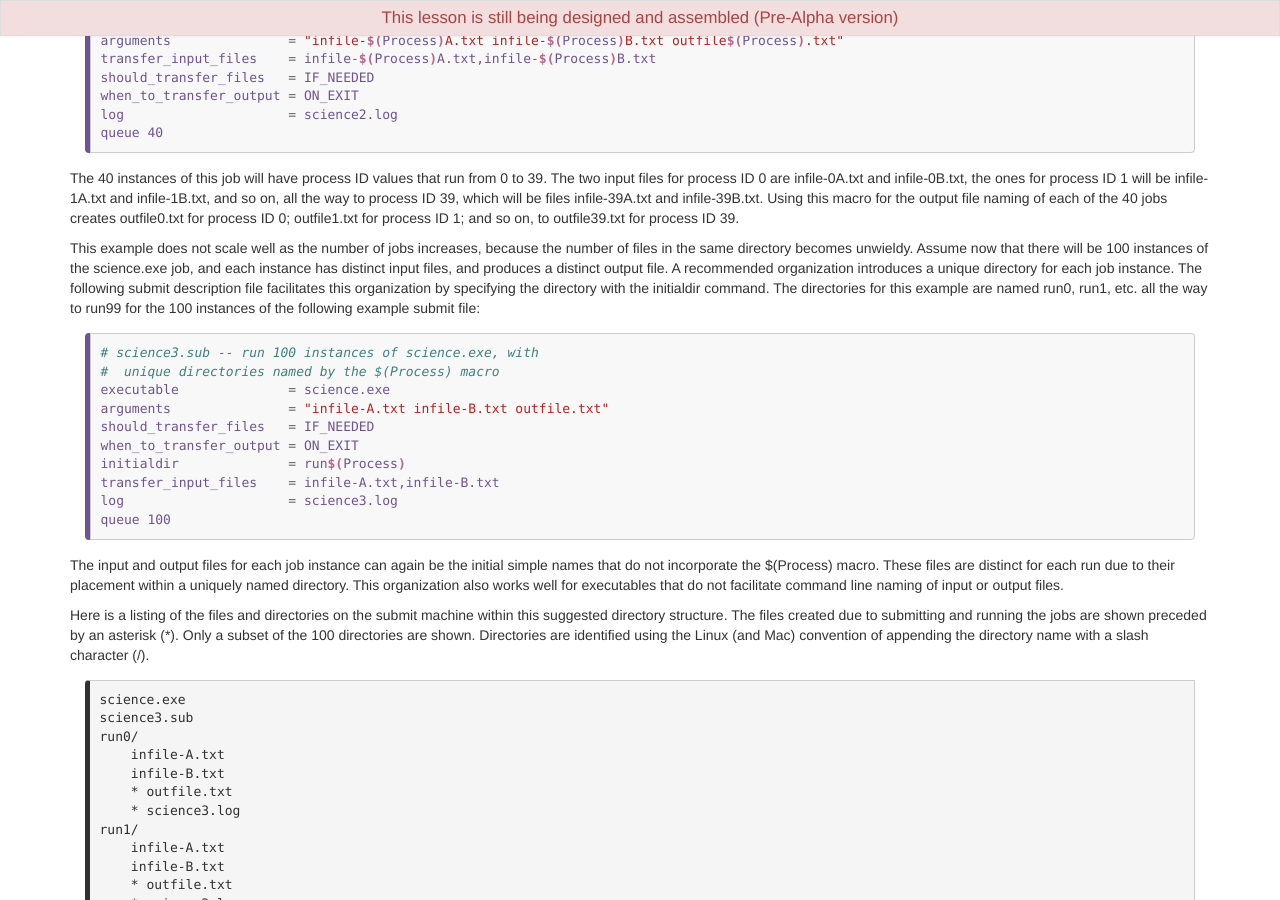
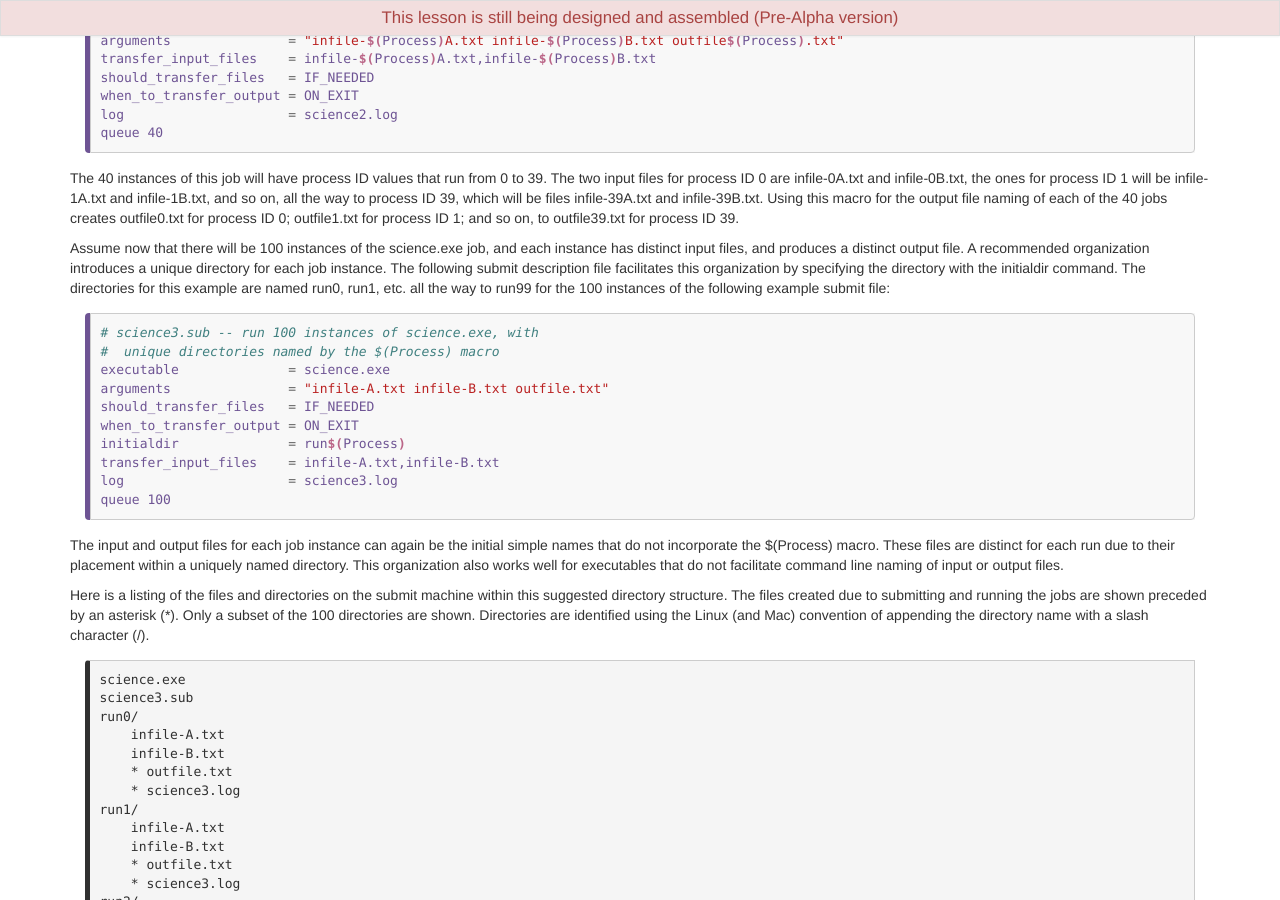
Before and after one commit to Cecilia-Duran/chicago_tier3_batch_and_storage, a Jekyll site: the page built from _episodes/02-htcondor quick.md, in a window 1280 px wide and 900 px high, scrolled down 4522 px. Built offline with Jekyll 4.4.1, drawn with Linux system fonts in a browser that asks for light colours.

Commit message:
Update 02-htcondor quick.md

````diff
--- a/_episodes/02-htcondor quick.md
+++ b/_episodes/02-htcondor quick.md
@@ -257,7 +257,7 @@ queue 40
 
 The 40 instances of this job will have process ID values that run from 0 to 39. The two input files for process ID 0 are infile-0A.txt and infile-0B.txt, the ones for process ID 1 will be infile-1A.txt and infile-1B.txt, and so on, all the way to process ID 39, which will be files infile-39A.txt and infile-39B.txt. Using this macro for the output file naming of each of the 40 jobs creates outfile0.txt for process ID 0; outfile1.txt for process ID 1; and so on, to outfile39.txt for process ID 39.
 
-This example does not scale well as the number of jobs increases, because the number of files in the same directory becomes unwieldy. Assume now that there will be 100 instances of the science.exe job, and each instance has distinct input files, and produces a distinct output file. A recommended organization introduces a unique directory for each job instance. The following submit description file facilitates this organization by specifying the directory with the initialdir command. The directories for this example are named run0, run1, etc. all the way to run99 for the 100 instances of the following example submit file:
+Assume now that there will be 100 instances of the science.exe job, and each instance has distinct input files, and produces a distinct output file. A recommended organization introduces a unique directory for each job instance. The following submit description file facilitates this organization by specifying the directory with the initialdir command. The directories for this example are named run0, run1, etc. all the way to run99 for the 100 instances of the following example submit file:
 
 ```bash
 # science3.sub -- run 100 instances of science.exe, with
````
